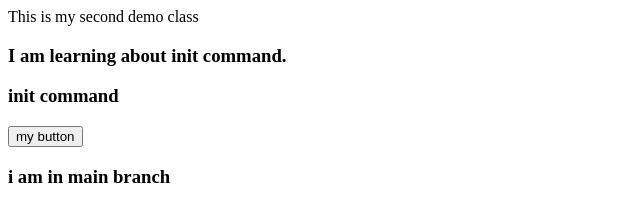
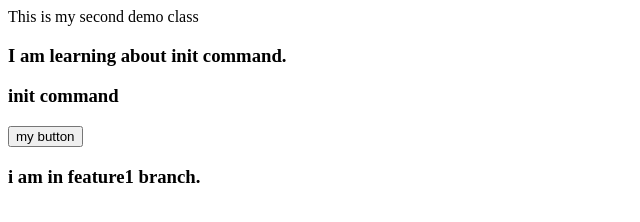
Before and after one commit to Mdfardeenkhan13/Demo2, a plain HTML site: page index.html in a window 1280 px wide. Shown: the full height of the page, 0-640 px from the left. Drawn offline with Linux system fonts and the light colour scheme.

Commit message:
featurefeature

```diff
--- a/index.html
+++ b/index.html
@@ -2,4 +2,4 @@
 <h3>I am learning about init command.</h3>
 <h3>init command </h3>
 <button>my button</button>
-<h3>i am in main branch</h3>
+<h3>i am in feature1 branch.</h3>
```
